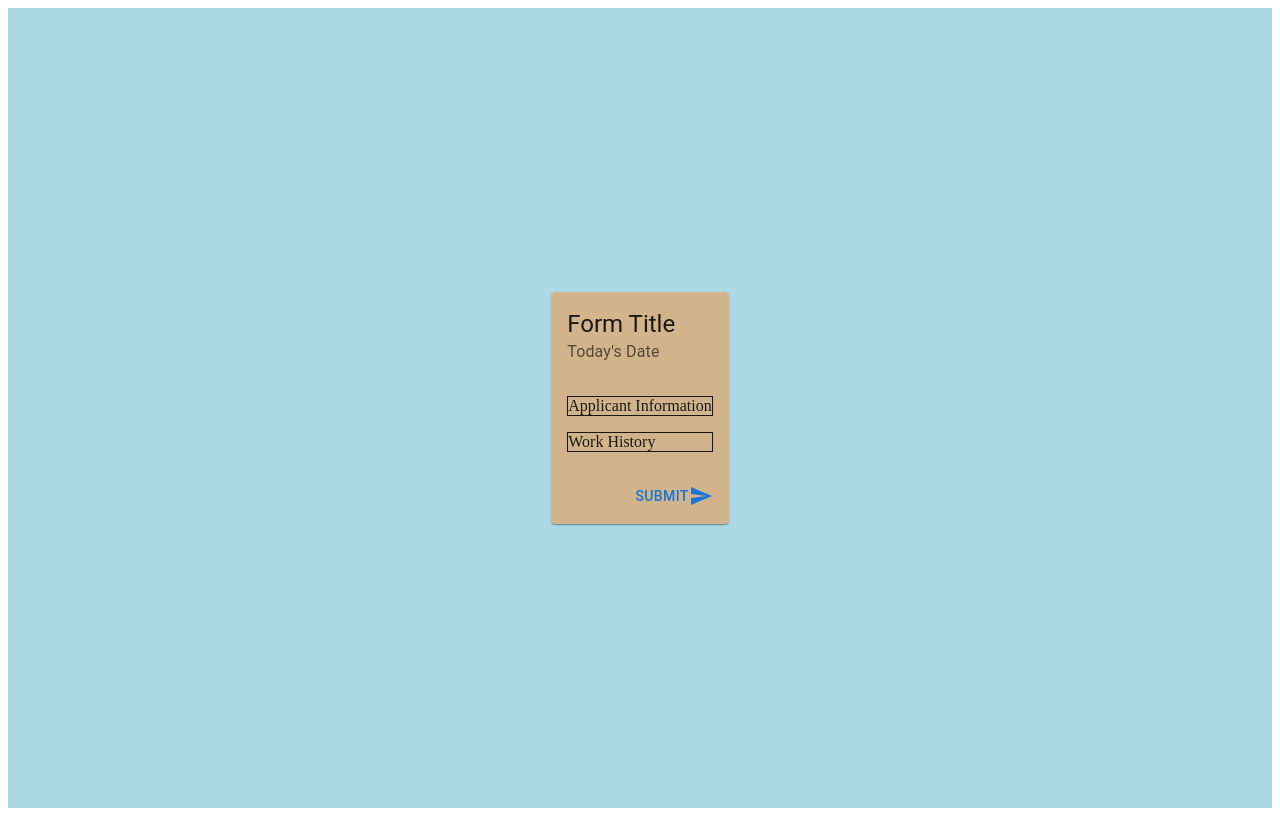
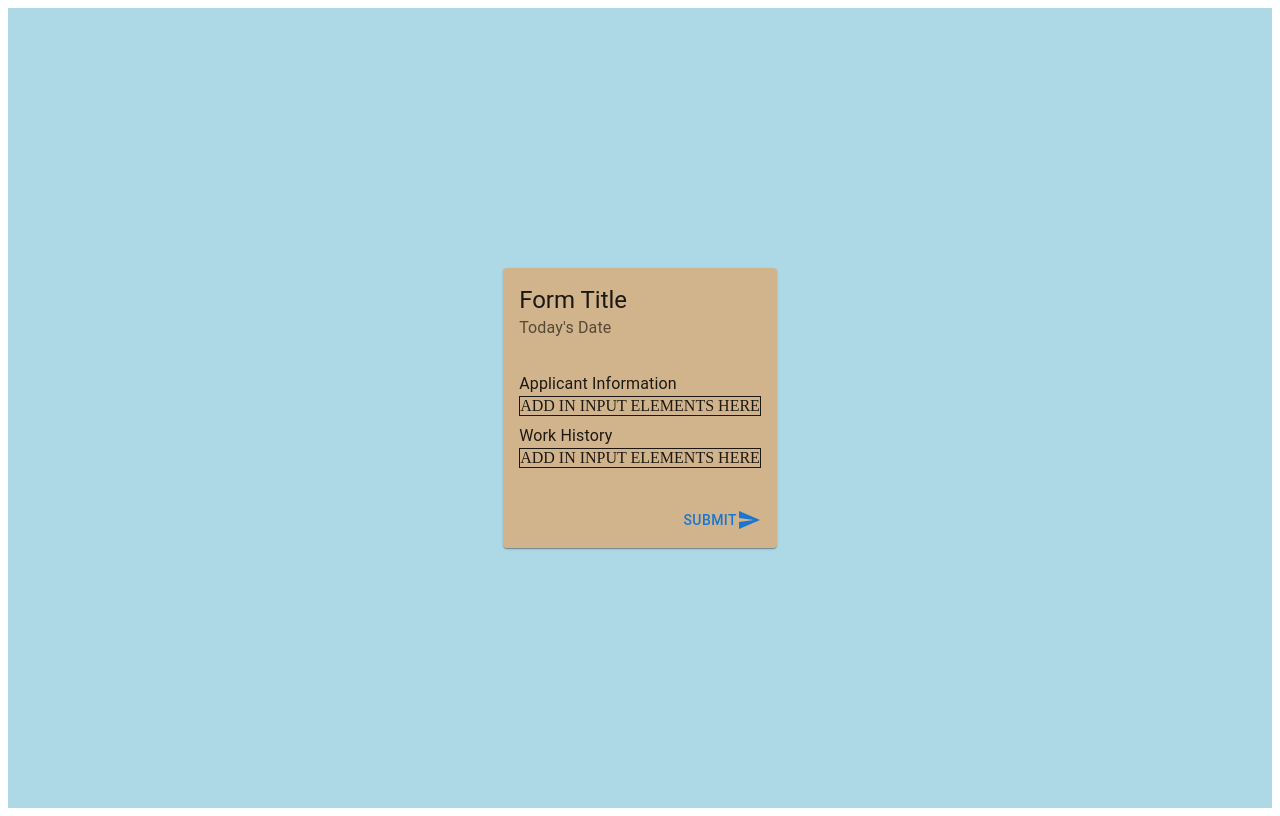
Before and after one commit to jthomas-rsi/Work_History_Form, a React (Create React App) app: page / in a window 1280 px wide. Built offline with nearby package versions, Linux system fonts and the light colour scheme.

Commit message:
utilizing Grid to style form input sections

```diff
--- a/src/components/WorkHistory.tsx
+++ b/src/components/WorkHistory.tsx
@@ -4,6 +4,7 @@ import {
   CardActions,
   CardContent,
   CardHeader,
+  Grid,
   IconButton,
   Stack,
   Typography,
@@ -62,10 +63,18 @@ const WorkHistory = () => {
             <form>
               <CardHeader title={"Form Title"} subheader={"Today's Date"} />
               <CardContent>
-                <Stack spacing={2} direction="column">
-                  <Box border={1}>{"Applicant Information"}</Box>
-                  <Box border={1}>{"Work History"}</Box>
-                </Stack>
+                <Typography>{"Applicant Information"}</Typography>
+                <Grid container border={1} mb={1}>
+                  <Grid item xs={12} sm={12} md={12}>
+                    {"ADD IN INPUT ELEMENTS HERE"}
+                  </Grid>
+                </Grid>
+                <Typography>{"Work History"}</Typography>
+                <Grid container border={1} mb={1}>
+                  <Grid item xs={12} sm={12} md={12}>
+                    {"ADD IN INPUT ELEMENTS HERE"}
+                  </Grid>
+                </Grid>
               </CardContent>
               <CardActions sx={{ display: "flex", justifyContent: "flex-end" }}>
                 <IconButton color="primary">
```
